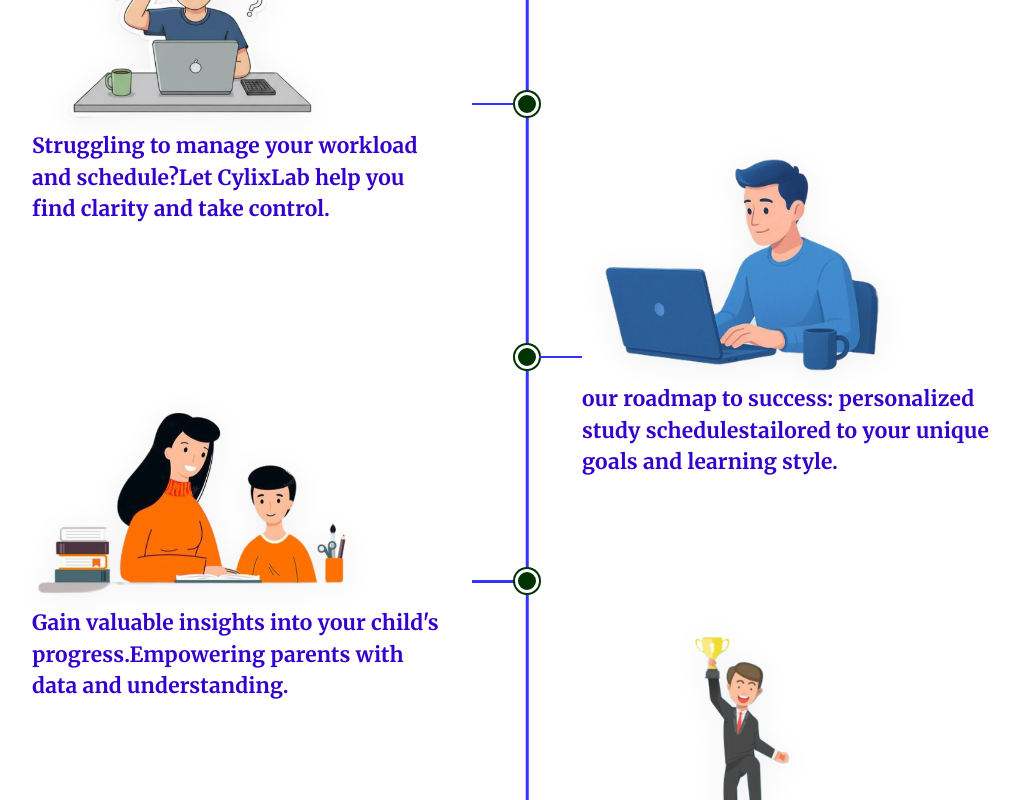
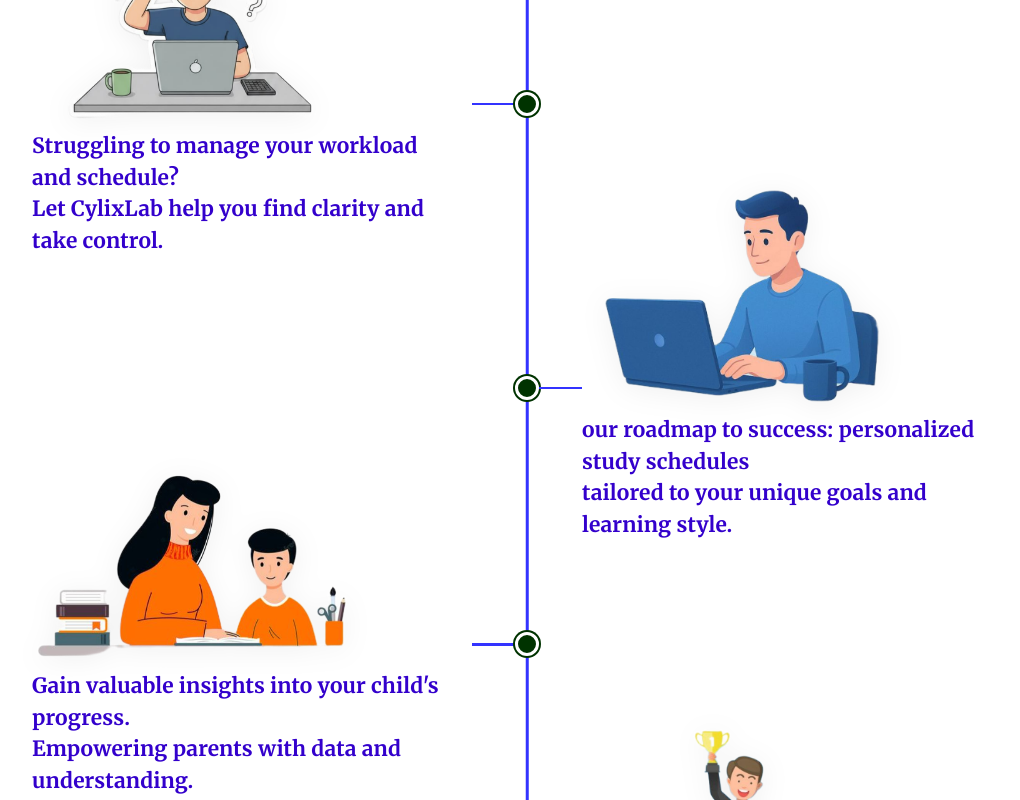
Before and after one commit to ravinduanushka/cylixlab, a React (Vite) app in the folder frontend/: page / in a window 1280 px wide. Shown: the part 1000-1800 px from the top of the page, without its empty margins (113-1133 px from the left). Built offline with nearby package versions, Linux system fonts and the light colour scheme.

Commit message:
Enhance plan caption styling with 3D perspective and add auto-rotate transition for scroll reveal effect

```diff
--- a/frontend/src/App.css
+++ b/frontend/src/App.css
@@ -309,7 +309,7 @@
   transform: scale(1.03);
 }
 
-/* Increased caption letter size with #3300CC */
+/* Increased caption letter size with #3300CC and 3D perspective */
 .plan-caption {
   font-family: 'Merriweather', Georgia, serif;
   font-size: 21px;
@@ -321,6 +321,28 @@
   text-align: left;
   margin: 0;
   padding: 0;
+  perspective: 800px;
+  transform-style: preserve-3d;
+  display: flex;
+  flex-direction: column;
+}
+
+/* Auto-rotate 3D flip transition: flips quickly into place on scroll */
+.caption-rotate-line {
+  display: block;
+  opacity: 0;
+  transform: perspective(600px) rotateX(-65deg) translateY(14px);
+  transform-origin: 50% 0%;
+  transition: opacity 0.4s ease-out,
+              transform 0.48s cubic-bezier(0.16, 1, 0.3, 1);
+  will-change: transform, opacity;
+  backface-visibility: hidden;
+}
+
+/* Rotates into view when scrolled, and resets on scroll-up */
+.plan-step-row.is-revealed .caption-rotate-line {
+  opacity: 1;
+  transform: perspective(600px) rotateX(0deg) translateY(0);
 }
 
 /* Connector branches */
```
